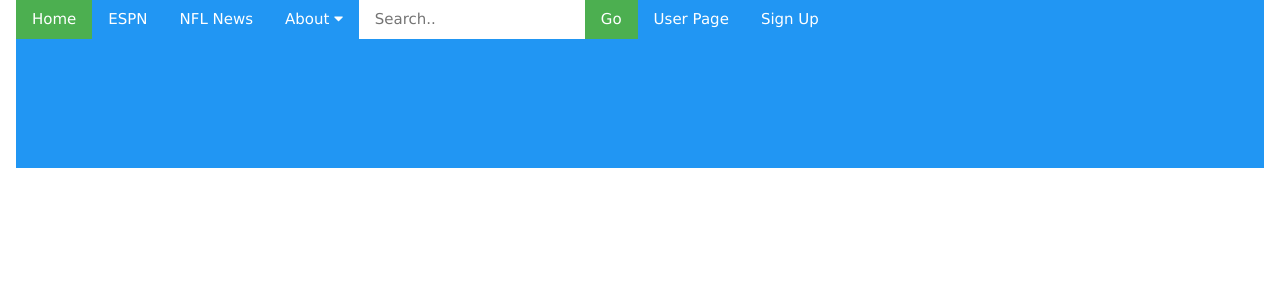
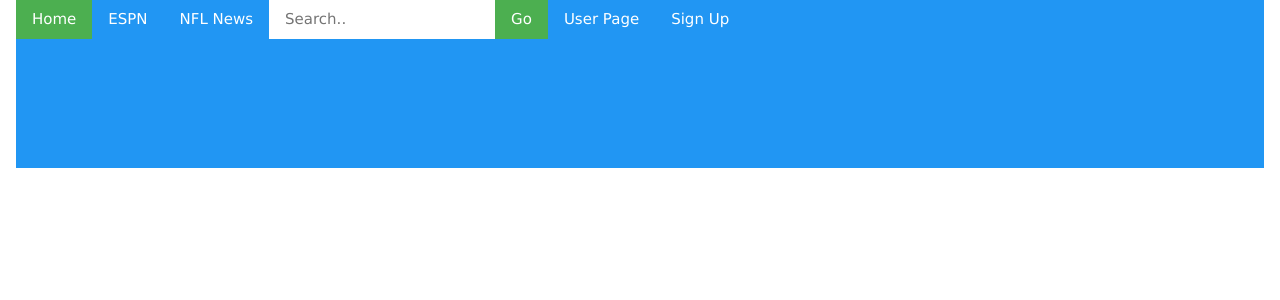
Before and after one commit to kcampb34/fancyfootball, a PHP site: page /header.php in a window 1280 px wide. Shown: the top 300 px of the page. Run offline with PHP 8.4, Linux system fonts and the light colour scheme.

Commit message:
please commit to the branch

```diff
--- a/header.php
+++ b/header.php
@@ -29,17 +29,9 @@
       <a href="index.php" class="w3-bar-item w3-button w3-mobile w3-green">Home</a>
       <a href="https://www.espn.com/" target="_blank" class="w3-bar-item w3-button w3-mobile">ESPN</a>
       <a href="https://www.nfl.com/news/" target="_blank" class="w3-bar-item w3-button w3-mobile">NFL News</a>
-      <div class="w3-dropdown-hover w3-mobile">
-        <button class="w3-button">About <i class="fa fa-caret-down"></i></button>
-        <div class="w3-dropdown-content w3-bar-block w3-dark-grey">
-          <a href="https://www.fitchburgstate.edu/" target="_blank" class="w3-bar-item w3-button w3-mobile">Location</a>
-          <a href="projectIdea.php" class="w3-bar-item w3-button w3-mobile">Project idea</a>
-          <a href="howToDo.php" class="w3-bar-item w3-button w3-mobile">How to accomplish Final project</a>
-        </div>
-      </div>
       <input type="text" class="w3-bar-item w3-input" placeholder="Search..">
       <a href="https://www.google.com/webhp " class="w3-bar-item w3-button w3-green">Go</a>
-      <a href="user.php" class="w3-bar-item w3-button w3-mobile w3-center">User Page</a>
+      <a href="userP.php" class="w3-bar-item w3-button w3-mobile w3-center">User Page</a>
       <a href="signup.php" class="w3-bar-item w3-button w3-mobile">Sign Up</a>
  <div class="col-sm-2">
   <?php if (isset($_SESSION['name'])): ?>
```
